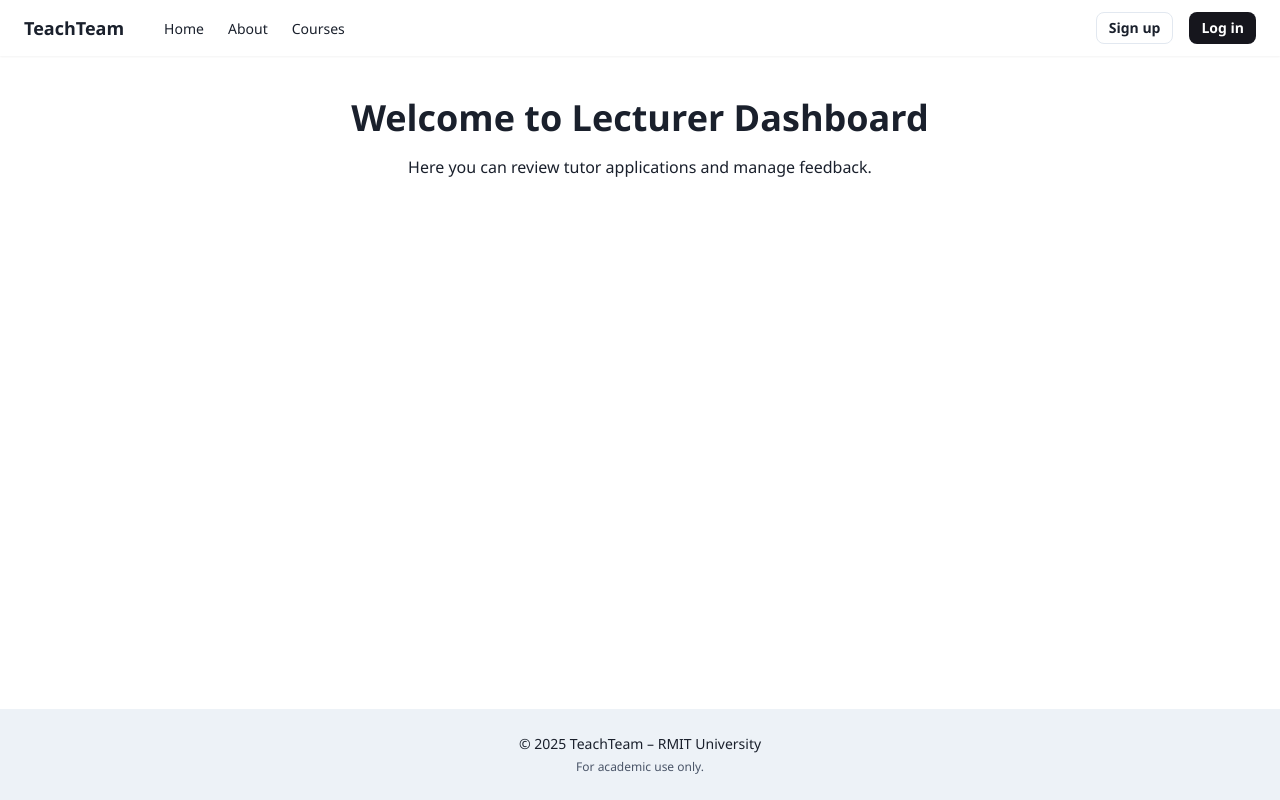
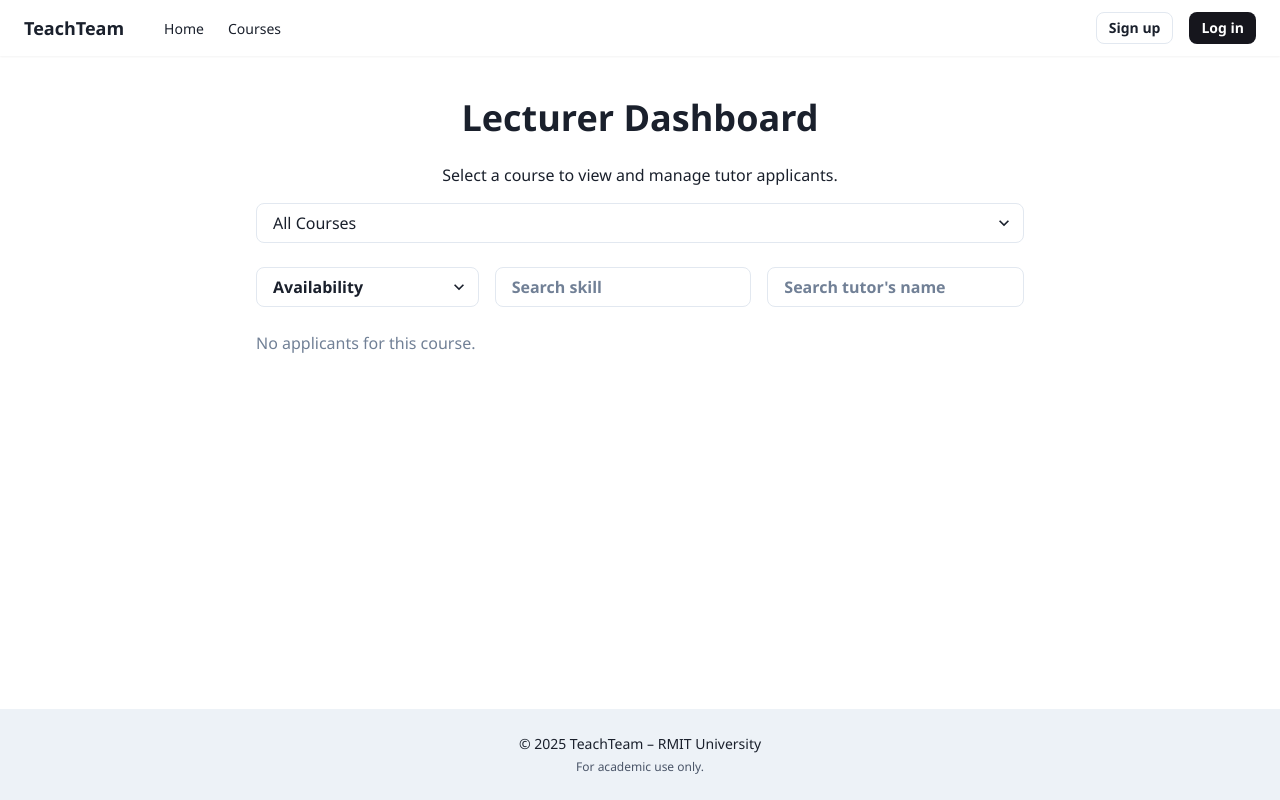
Before and after one commit to minghsuan0317/techteam-react-ts, a Next.js app: page /lecturer in a window 1280 px wide. Built offline with nearby package versions, Linux system fonts and the light colour scheme.

Commit message:
Add Lecturer Page and refactor layout into _app.tsx

```diff
--- a/src/components/Navigation.tsx
+++ b/src/components/Navigation.tsx
@@ -17,9 +17,6 @@ export default function Navbar() {
       <HStack spacing={6} ml={10}>
         <Link as={NextLink} href="/" fontSize="sm">
           Home
-        </Link>
-        <Link as={NextLink} href="/about" fontSize="sm">
-          About
         </Link>
         <Link as={NextLink} href="/courses" fontSize="sm">
           Courses
--- a/src/pages/_app.tsx
+++ b/src/pages/_app.tsx
@@ -1,11 +1,14 @@
 import { ChakraProvider } from "@chakra-ui/react";
 import theme from "../theme";
-import { AppProps } from "next/app";
+import type { AppProps } from "next/app";
+import Layout from "../components/Layout";
 
 export default function MyApp({ Component, pageProps }: AppProps) {
   return (
     <ChakraProvider theme={theme}>
-      <Component {...pageProps} />
+      <Layout>
+        <Component {...pageProps} />
+      </Layout>
     </ChakraProvider>
   );
 }
--- a/src/pages/index.tsx
+++ b/src/pages/index.tsx
@@ -1,12 +1,11 @@
-import Layout from "../components/Layout";
 import Hero from "../components/Hero";
 import Main from "../components/Main";
 
 export default function Home() {
   return (
-    <Layout>
+    <>
       <Hero />
       <Main />
-    </Layout>
+    </>
   );
 }
--- a/src/pages/lecturer.tsx
+++ b/src/pages/lecturer.tsx
@@ -1,17 +1,193 @@
-import Layout from "../components/Layout";
-import { Box, Heading, Text } from "@chakra-ui/react";
+import { useState, useEffect } from "react";
+import ApplicantCard from "../components/ApplicantCard";
+import { Box, Heading, Text, Select, Stack, Input } from "@chakra-ui/react";
+
+// Applicant type definition
+type Applicant = {
+  id: number;
+  name: string;
+  course: string;
+  availability: string;
+  skills: string;
+  academicCredentials: string;
+  previousRoles?: string;
+  isSelected?: boolean;
+  rank?: number;
+  comment?: string;
+};
+
+const courses = [
+  { code: "COSC1010", name: "Database Concepts" },
+  { code: "COSC1220", name: "Cloud Computing" },
+  { code: "COSC1330", name: "Algorithms and Analysis" },
+  { code: "COSC2020", name: "Data Structures" },
+  { code: "COSC3030", name: "Full Stack Development" },
+  { code: "COSC4040", name: "Artificial Intelligence" },
+];
 
 export default function LecturerPage() {
-    return (
-    <Layout>
-        <Box maxW="800px" mx="auto" py={10} px={4} textAlign="center">
-        <Heading as="h1" mb={4}>
-            Welcome to Lecturer Dashboard
-        </Heading>
-        <Text fontSize="md">
-            Here you can review tutor applications and manage feedback.
-        </Text>
-        </Box>
-    </Layout>
+  const [applicants, setApplicants] = useState<Applicant[]>([]);
+  const [selectedCourse, setSelectedCourse] = useState("ALL");
+  const [searchAvailability, setSearchAvailability] = useState("");
+  const [searchSkill, setSearchSkill] = useState("");
+  const [searchName, setSearchName] = useState("");
+  const [sortField, setSortField] = useState("");
+  const [sortOrder, setSortOrder] = useState("asc"); // asc or desc
+  const [finalSelected, setFinalSelected] = useState<Applicant[]>([]);
+
+  // When tha page open, read the data in localStorage
+  useEffect(() => {
+    const stored = localStorage.getItem("applicantsData");
+    if (stored) {
+      setApplicants(JSON.parse(stored));
+    }
+  }, []);
+
+  // when applicants have modified, update data to localStorage immediately
+  useEffect(() => {
+    localStorage.setItem("applicantsData", JSON.stringify(applicants));
+  }, [applicants]);
+
+  // Toggle Selection
+  // Toggle whether to select a specific applicant
+  // this will be called when the checkbox is clicked
+  const toggleSelect = (id: number) => {
+    const updated = applicants.map((app) =>
+      app.id === id ? { ...app, isSelected: !app.isSelected } : app
     );
+    setApplicants(updated);
+  };
+
+  // Update Ranking
+  const updateRank = (id: number, rank: number) => {
+    const updated = applicants.map((app) =>
+      app.id === id ? { ...app, rank } : app
+    );
+    setApplicants(updated);
+  };
+
+  // Upadate comment
+  const updateComment = (id: number, comment: string) => {
+    const updated = applicants.map((app) =>
+      app.id === id ? { ...app, comment } : app
+    );
+    setApplicants(updated);
+  };
+
+  // Confirm Selection
+  const confirmSelection = (applicant: Applicant) => {
+    if (!finalSelected.some((a) => a.id === applicant.id)) {
+      setFinalSelected((prev) => [...prev, applicant]);
     }
+  };
+
+  const filteredApplicants = applicants.filter((app) => {
+    const courseMatch =
+      selectedCourse === "ALL" || app.course === selectedCourse;
+    const availabilityMatch = searchAvailability
+      ? app.availability === searchAvailability
+      : true;
+    const skillMatch = searchSkill
+      ? app.skills.toLowerCase().includes(searchSkill.toLowerCase())
+      : true;
+    const nameMatch = searchName
+      ? app.name?.toLowerCase().includes(searchName.toLowerCase())
+      : true;
+
+    return courseMatch && availabilityMatch && skillMatch && nameMatch;
+  });
+
+  // sorting logic
+  const sortedApplicants = [...filteredApplicants].sort((a, b) => {
+    if (!sortField) return 0;
+    const aValue =
+      a[sortField as keyof Applicant]?.toString().toLowerCase() || "";
+    const bValue =
+      b[sortField as keyof Applicant]?.toString().toLowerCase() || "";
+
+    if (sortOrder === "asc") {
+      return aValue.localeCompare(bValue);
+    }
+    return bValue.localeCompare(aValue);
+  });
+
+  return (
+    <Box maxW="800px" mx="auto" py={10} px={4}>
+      <Heading as="h1" mb={6} textAlign="center">
+        Lecturer Dashboard
+      </Heading>
+
+      <Text fontSize="md" mb={4} textAlign="center">
+        Select a course to view and manage tutor applicants.
+      </Text>
+
+      <Select
+        value={selectedCourse}
+        onChange={(e) => setSelectedCourse(e.target.value)}
+        mb={6}
+      >
+        <option value="ALL">All Courses</option>
+        {courses.map((course) => (
+          <option key={course.code} value={course.code}>
+            {course.code} – {course.name}
+          </option>
+        ))}
+      </Select>
+
+      {/* Advanced Filter */}
+      <Stack direction="row" spacing={4} wrap="wrap" mb={6} width="100%">
+        {/* Availability Filter */}
+        <Select
+          placeholder="Availability"
+          value={searchAvailability}
+          onChange={(e) => setSearchAvailability(e.target.value)}
+          width="auto"
+          flex="1"
+          fontWeight="semibold"
+        >
+          <option value="Part Time">Part Time</option>
+          <option value="Full Time">Full Time</option>
+        </Select>
+
+        {/* Skill Filter */}
+        <Input
+          placeholder="Search skill"
+          value={searchSkill}
+          onChange={(e) => setSearchSkill(e.target.value)}
+          width="auto"
+          flex="1"
+          fontWeight="semibold"
+        />
+
+        {/* Name Filter */}
+        <Input
+          placeholder="Search tutor's name"
+          value={searchName}
+          onChange={(e) => setSearchName(e.target.value)}
+          width="auto"
+          flex="1"
+          fontWeight="semibold"
+          w="350px"
+        />
+      </Stack>
+
+
+
+      {/* Application Card Display */}
+      {filteredApplicants.length === 0 ? (
+        <Text color="gray.500">No applicants for this course.</Text>
+      ) : (
+        sortedApplicants.map((applicant) => (
+          <ApplicantCard
+            key={applicant.id}
+            applicant={applicant}
+            onToggle={toggleSelect}
+            onRankChange={updateRank}
+            onCommentChange={updateComment}
+            onConfirm={confirmSelection}
+          />
+        ))
+      )}
+    </Box>
+  );
+}
--- a/src/pages/login.tsx
+++ b/src/pages/login.tsx
@@ -10,7 +10,6 @@ import {
   useToast,
 } from "@chakra-ui/react";
 import { useRouter } from "next/router"; // Import useRouter for navigation
-import Layout from "../components/Layout"; // Import Layout component
 
 const Signin = () => {
   const [email, setEmail] = useState("");
@@ -84,7 +83,6 @@ const Signin = () => {
   };
 
   return (
-    <Layout> {/* Wrap the content in Layout */}
       <Box maxW="md" mx="auto" mt={8} p={4} borderWidth={1} borderRadius="md">
         <Text fontSize="2xl" fontWeight="bold" mb={4}>
           Sign In
@@ -117,7 +115,6 @@ const Signin = () => {
           </Text>
         </form>
       </Box>
-    </Layout>
   );
 };
 
```
Also changed, not shown: src/components/Main.tsx (+11 -16 lines).
